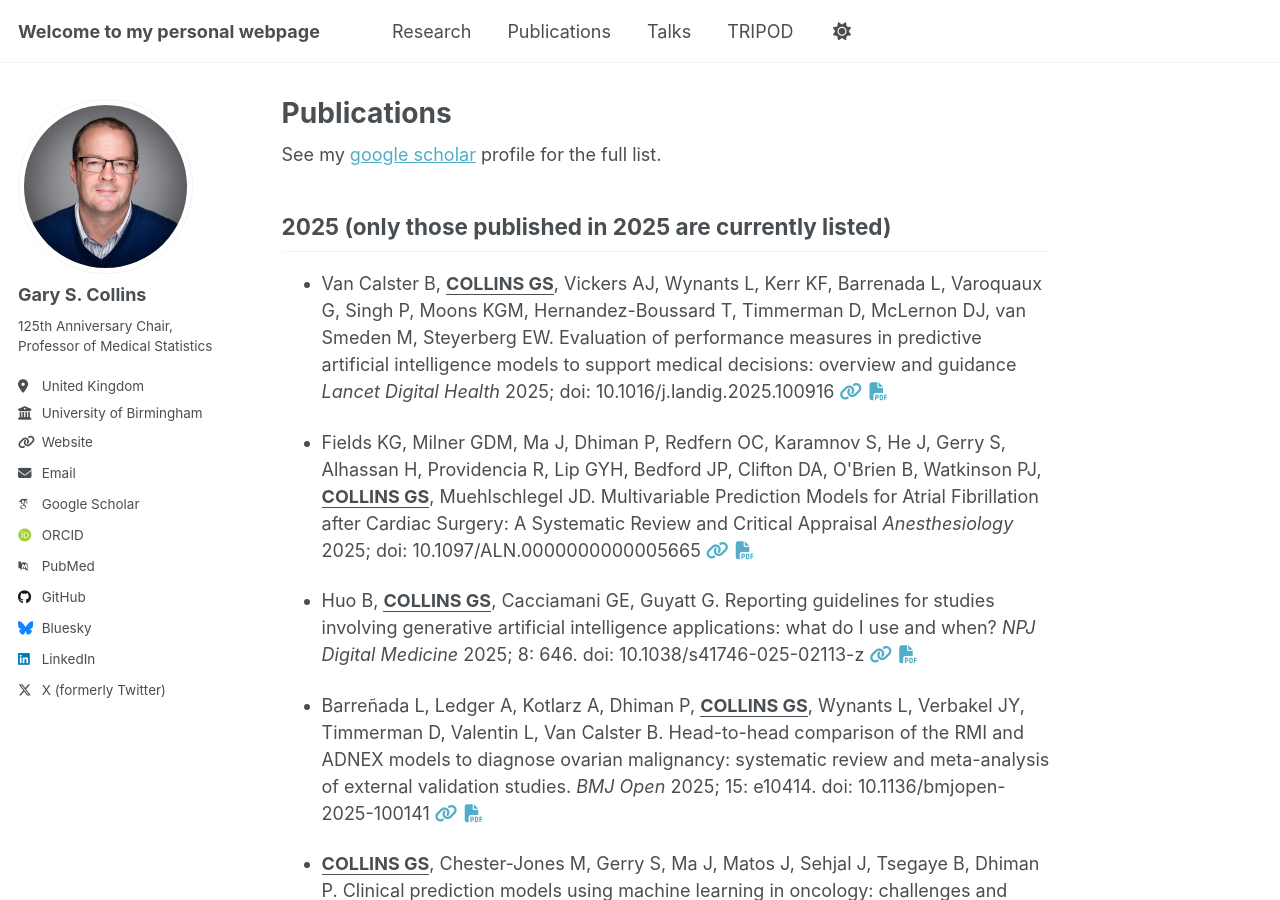
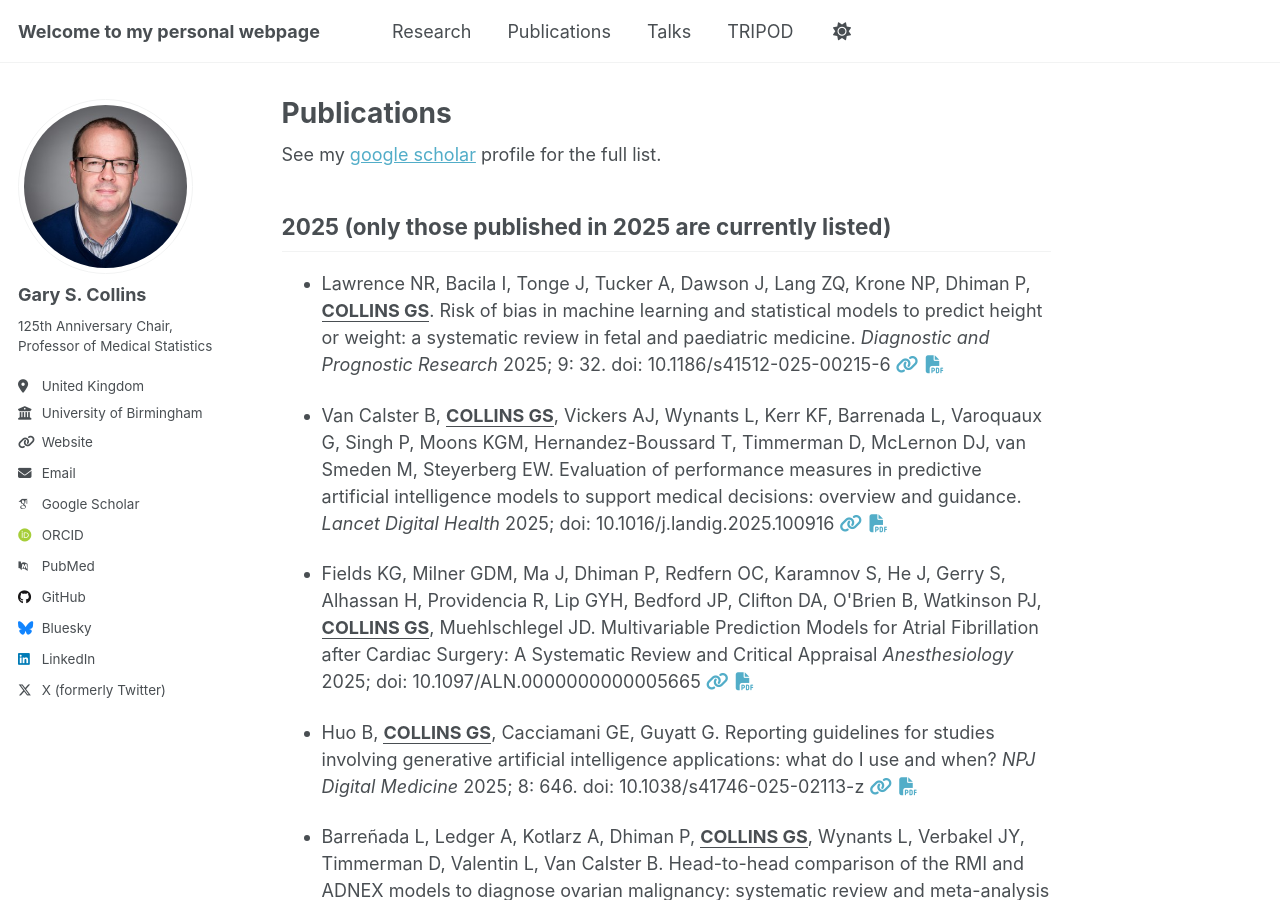
Before and after one commit to gscollins1973/gscollins1973.github.io, a Jekyll site: the page built from _pages/publications.html, in a window 1280 px wide and 900 px high. Built offline with Jekyll 4.4.1, drawn with Linux system fonts in a browser that asks for light colours; some web fonts are replaced; a script that is not in the unit is left out.

Commit message:
Add new publications listed for 2025
Added new publications for 2025, including details and links for each entry.

```diff
--- a/_pages/publications.html
+++ b/_pages/publications.html
@@ -8,7 +8,8 @@ See my <a href="https://scholar.google.co.uk/citations?hl=en&tzom=-60&user=cVKF8
 <section id=“2025” class="level2">
 <h2 class="anchored" data-anchor-id=“#2025”>2025 (only those published in 2025 are currently listed) </h2>
 <ul>
-<li><p>Van Calster B, <strong><u>COLLINS GS</u></strong>, Vickers AJ, Wynants L, Kerr KF, Barrenada L, Varoquaux G, Singh P, Moons KGM, Hernandez-Boussard T, Timmerman D, McLernon DJ, van Smeden M, Steyerberg EW. Evaluation of performance measures in predictive artificial intelligence models to support medical decisions: overview and guidance <i>Lancet Digital Health</i> 2025; doi: 10.1016/j.landig.2025.100916 <a href="https://doi.org/10.1016/j.landig.2025.100916"><i class="fas fa-fw fa-link zoom" aria-hidden="true"></i></a> <a href="https://www.thelancet.com/action/showPdf?pii=S2589-7500%2825%2900098-6"><i class="fas fa-fw fa-file-pdf zoom" aria-hidden="true"></i></a></p></li>
+<li><p>Lawrence NR, Bacila I, Tonge J, Tucker A, Dawson J, Lang ZQ, Krone NP, Dhiman P, <strong><u>COLLINS GS</u></strong>. Risk of bias in machine learning and statistical models to predict height or weight: a systematic review in fetal and paediatric medicine. <i>Diagnostic and Prognostic Research</i> 2025; 9: 32. doi: 10.1186/s41512-025-00215-6 <a href="https://doi.org/10.1186/s41512-025-00215-6"><i class="fas fa-fw fa-link zoom" aria-hidden="true"></i></a> <a href="https://link.springer.com/content/pdf/10.1186/s41512-025-00215-6.pdf"><i class="fas fa-fw fa-file-pdf zoom" aria-hidden="true"></i></a></p></li>
+<li><p>Van Calster B, <strong><u>COLLINS GS</u></strong>, Vickers AJ, Wynants L, Kerr KF, Barrenada L, Varoquaux G, Singh P, Moons KGM, Hernandez-Boussard T, Timmerman D, McLernon DJ, van Smeden M, Steyerberg EW. Evaluation of performance measures in predictive artificial intelligence models to support medical decisions: overview and guidance. <i>Lancet Digital Health</i> 2025; doi: 10.1016/j.landig.2025.100916 <a href="https://doi.org/10.1016/j.landig.2025.100916"><i class="fas fa-fw fa-link zoom" aria-hidden="true"></i></a> <a href="https://www.thelancet.com/action/showPdf?pii=S2589-7500%2825%2900098-6"><i class="fas fa-fw fa-file-pdf zoom" aria-hidden="true"></i></a></p></li>
 <li><p>Fields KG, Milner GDM, Ma J, Dhiman P, Redfern OC, Karamnov S, He J, Gerry S, Alhassan H, Providencia R, Lip GYH, Bedford JP, Clifton DA, O'Brien B, Watkinson PJ, <strong><u>COLLINS GS</u></strong>, Muehlschlegel JD. Multivariable Prediction Models for Atrial Fibrillation after Cardiac Surgery: A Systematic Review and Critical Appraisal <i>Anesthesiology</i> 2025; doi: 10.1097/ALN.0000000000005665 <a href="https://doi.org/10.1097/ALN.0000000000005665"><i class="fas fa-fw fa-link zoom" aria-hidden="true"></i></a> <a href="https://journals.lww.com/anesthesiology/fulltext/2025/12000/multivariable_prediction_models_for_atrial.26.aspx"><i class="fas fa-fw fa-file-pdf zoom" aria-hidden="true"></i></a></p></li>
 <li><p>Huo B, <strong><u>COLLINS GS</u></strong>, Cacciamani GE, Guyatt G. Reporting guidelines for studies involving generative artificial intelligence applications: what do I use and when? <i>NPJ Digital Medicine</i> 2025; 8: 646. doi: 10.1038/s41746-025-02113-z <a href="https://doi.org/10.1038/s41746-025-02113-z"><i class="fas fa-fw fa-link zoom" aria-hidden="true"></i></a> <a href="https://www.nature.com/articles/s41746-025-02113-z.pdf"><i class="fas fa-fw fa-file-pdf zoom" aria-hidden="true"></i></a></p></li>
 <li><p>Barreñada L, Ledger A, Kotlarz A, Dhiman P, <strong><u>COLLINS GS</strong></u>, Wynants L, Verbakel JY, Timmerman D, Valentin L, Van Calster B. Head-to-head comparison of the RMI and ADNEX models to diagnose ovarian malignancy: systematic review and meta-analysis of external validation studies. <i>BMJ Open</i> 2025; 15: e10414. doi: 10.1136/bmjopen-2025-100141 <a href="https://bmjopen.bmj.com/content/15/10/e104141"><i class="fas fa-fw fa-link zoom" aria-hidden="true"></i></a> <a href="https://bmjopen.bmj.com/content/bmjopen/15/10/e104141.full.pdf"><i class="fas fa-fw fa-file-pdf zoom" aria-hidden="true"></i></a></p></li>
```
